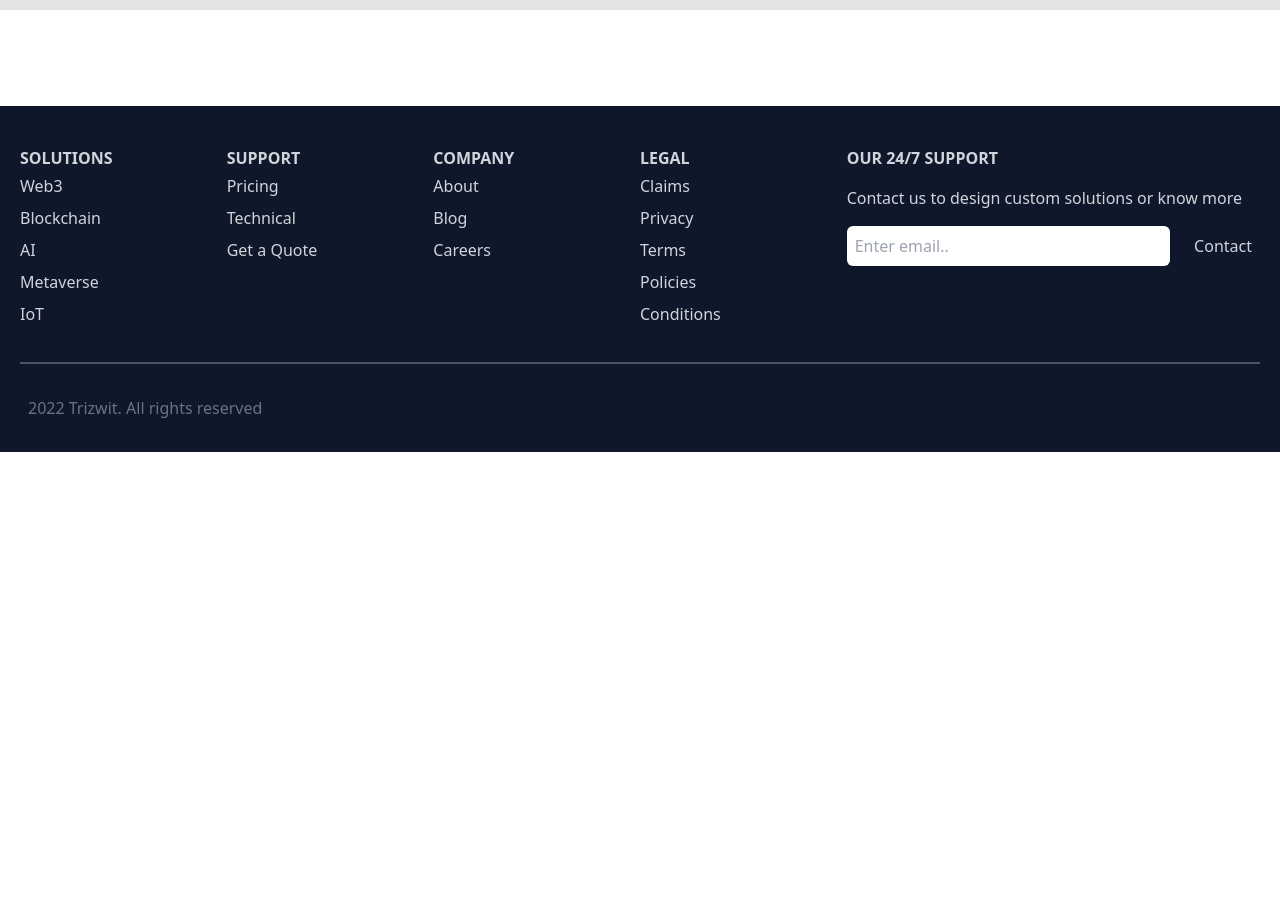
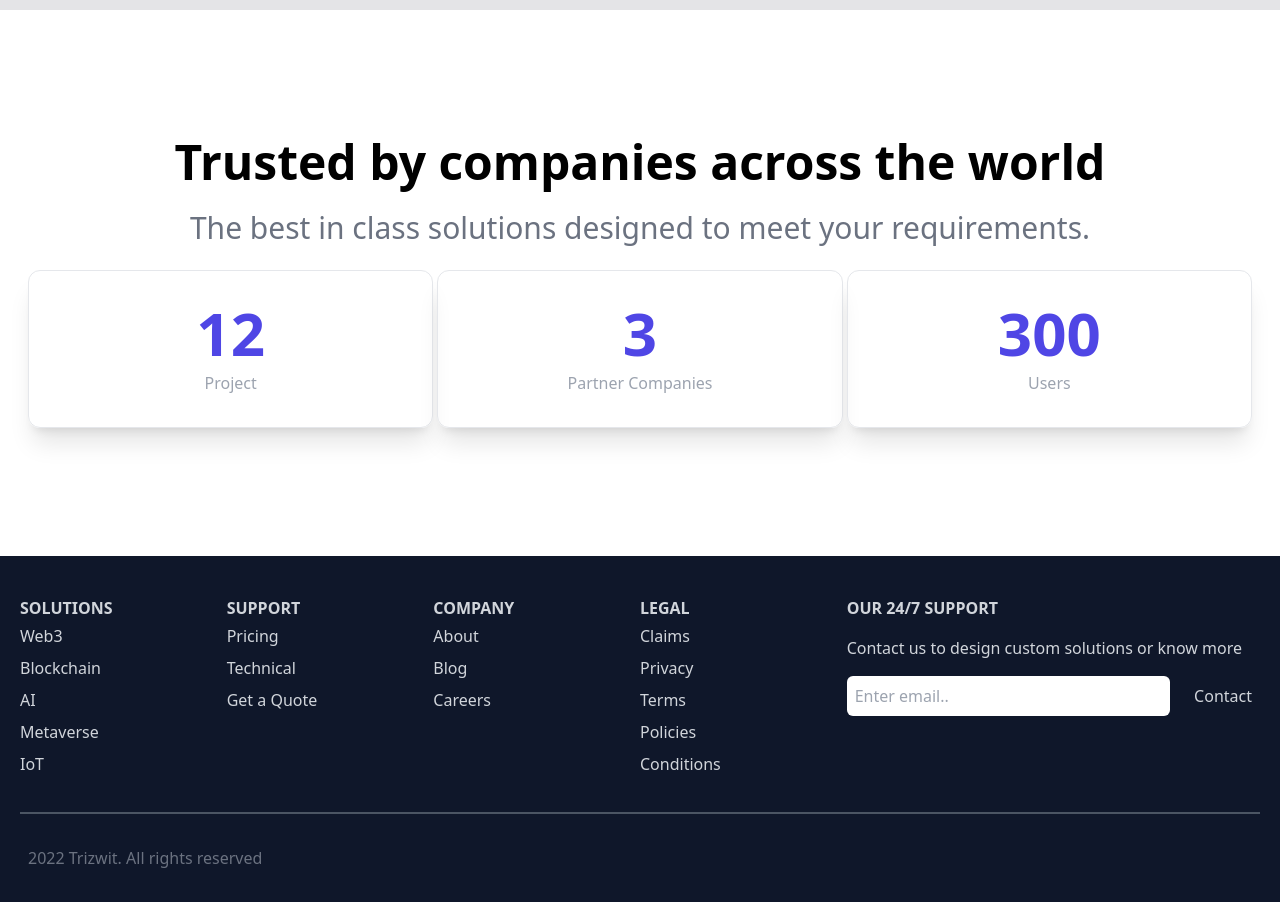
Before and after one commit to Trizwit/trizwit-web, a Next.js app: page / in a window 1280 px wide. Shown: the part 860-1762 px from the top of the page. Before the commit the page ends 1312 px from the top, so only its background shows below. Built offline with nearby package versions, Linux system fonts and the light colour scheme.

Commit message:
added statistics

```diff
--- /dev/null
+++ b/components/Statistics.js
@@ -0,0 +1,35 @@
+import React from "react";
+
+const Statistics = () => {
+  return (
+    <div name="about" className="w-full my-32">
+      <div className="max-w-[1240px] mx-auto">
+        <div className="text-center">
+          <h2 className="text-5xl font-bold">
+            Trusted by companies across the world
+          </h2>
+          <p className="text-3xl py-6 text-gray-500">
+            The best in class solutions designed to meet your requirements.
+          </p>
+        </div>
+
+        <div className="grid md:grid-cols-3 gap-1 px-2 text-center">
+          <div className="border py-8 rounded-xl shadow-xl">
+            <p className="text-6xl font-bold text-indigo-600">12</p>
+            <p className="text-gray-400 mt-2">Project</p>
+          </div>
+          <div className="border py-8 rounded-xl shadow-xl">
+            <p className="text-6xl font-bold text-indigo-600">3</p>
+            <p className="text-gray-400 mt-2">Partner Companies</p>
+          </div>
+          <div className="border py-8 rounded-xl shadow-xl">
+            <p className="text-6xl font-bold text-indigo-600">300</p>
+            <p className="text-gray-400 mt-2">Users</p>
+          </div>
+        </div>
+      </div>
+    </div>
+  );
+};
+
+export default Statistics;
--- a/pages/index.js
+++ b/pages/index.js
@@ -3,12 +3,14 @@ import Image from "next/image";
 import Footer from "../components/Footer";
 import Hero from "../components/Hero";
 import Navbar from "../components/Navbar";
+import Statistics from "../components/Statistics";
 
 export default function Home() {
   return (
     <>
       <Navbar />
       <Hero />
+      <Statistics />
       <Footer />
     </>
   );
```
